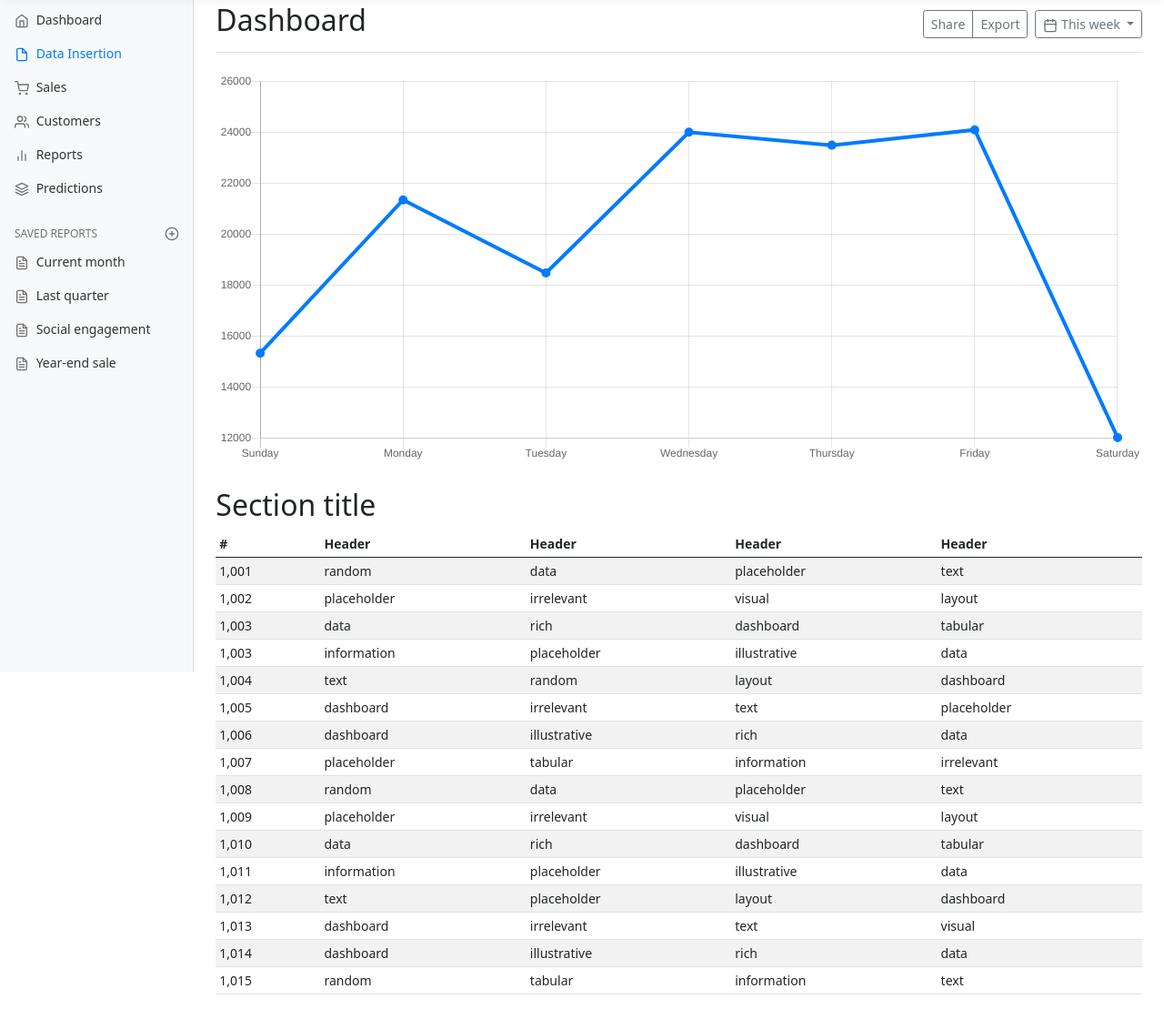
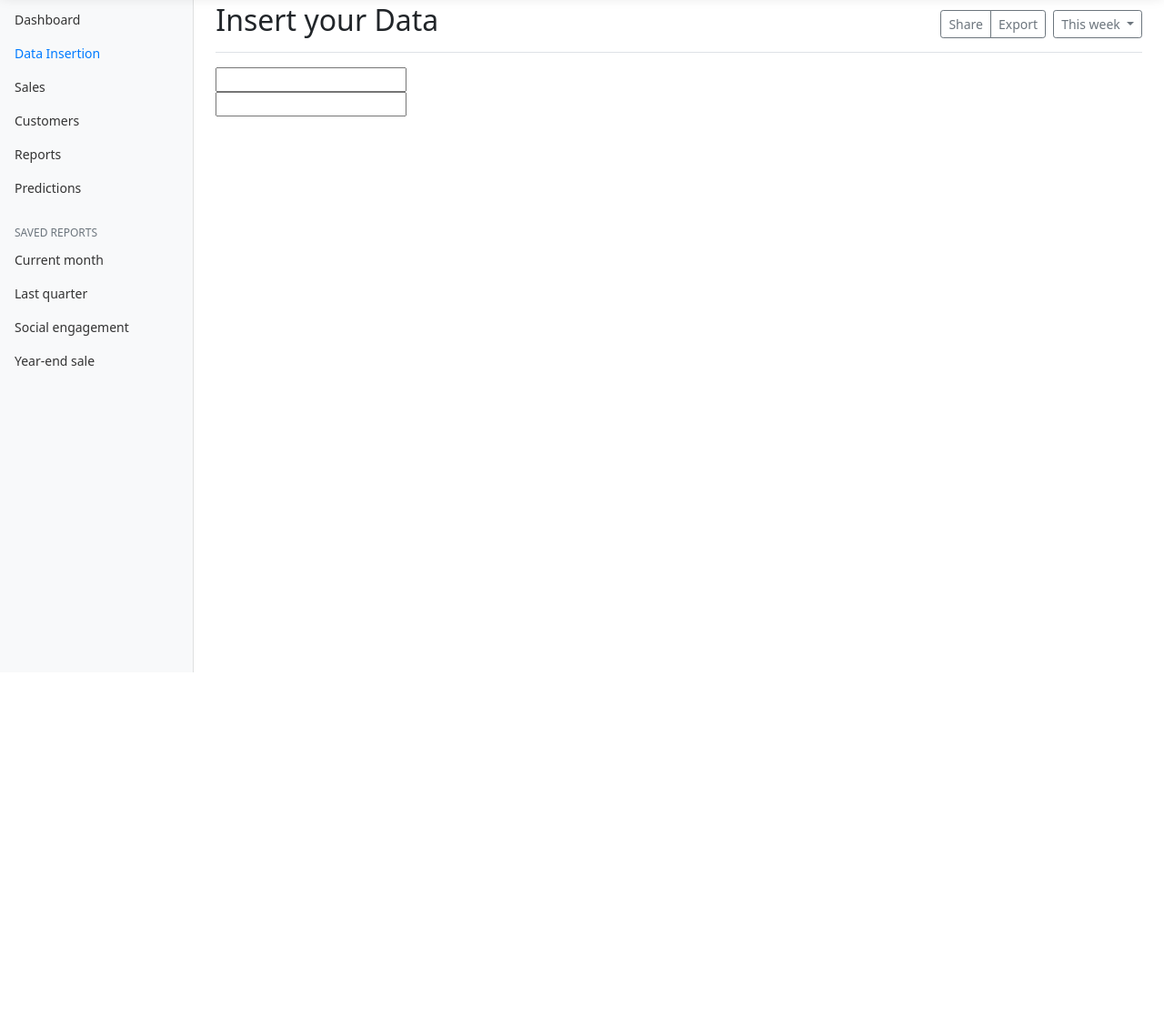
Before and after one commit to LeoDiam/Delphis_App_Demo, a plain HTML site: page dataInsertion.html in a window 1280 px wide. Shown: the part 61-1170 px from the top of the page at 91% size. After the commit the page ends 800 px from the top, so only its background shows below. Drawn offline with Linux system fonts and the light colour scheme.

Commit message:
insert data just what to be filled from form, and maybe other nice stuff needed

```diff
--- a/dataInsertion.html
+++ b/dataInsertion.html
@@ -140,158 +140,32 @@
 
         <main class="col-md-9 ms-sm-auto col-lg-10 px-md-4">
             <div class="d-flex justify-content-between flex-wrap flex-md-nowrap align-items-center pt-3 pb-2 mb-3 border-bottom">
-                <h1 class="h2">Dashboard</h1>
+                <h1 class="h2">Insert your Data</h1>
                 <div class="btn-toolbar mb-2 mb-md-0">
                     <div class="btn-group me-2">
                         <button type="button" class="btn btn-sm btn-outline-secondary">Share</button>
                         <button type="button" class="btn btn-sm btn-outline-secondary">Export</button>
                     </div>
                     <button type="button" class="btn btn-sm btn-outline-secondary dropdown-toggle">
-                        <span data-feather="calendar"></span>
+                        <span data-feather="data-feather"></span>
                         This week
                     </button>
                 </div>
             </div>
+            <div class="table-responsive">
+                <form>
+<!--                    <input type="radio" name="name" value="1" checked="checked" />-->
+                    <input name="bar" value="" />
+                    <br>
+                    <input name="bar" value="" />
+                </form>
+            </div>
 
-            <canvas class="my-4 w-100" id="myChart" width="900" height="380"></canvas>
-
-            <h2>Section title</h2>
-            <div class="table-responsive">
-                <table class="table table-striped table-sm">
-                    <thead>
-                    <tr>
-                        <th>#</th>
-                        <th>Header</th>
-                        <th>Header</th>
-                        <th>Header</th>
-                        <th>Header</th>
-                    </tr>
-                    </thead>
-                    <tbody>
-                    <tr>
-                        <td>1,001</td>
-                        <td>random</td>
-                        <td>data</td>
-                        <td>placeholder</td>
-                        <td>text</td>
-                    </tr>
-                    <tr>
-                        <td>1,002</td>
-                        <td>placeholder</td>
-                        <td>irrelevant</td>
-                        <td>visual</td>
-                        <td>layout</td>
-                    </tr>
-                    <tr>
-                        <td>1,003</td>
-                        <td>data</td>
-                        <td>rich</td>
-                        <td>dashboard</td>
-                        <td>tabular</td>
-                    </tr>
-                    <tr>
-                        <td>1,003</td>
-                        <td>information</td>
-                        <td>placeholder</td>
-                        <td>illustrative</td>
-                        <td>data</td>
-                    </tr>
-                    <tr>
-                        <td>1,004</td>
-                        <td>text</td>
-                        <td>random</td>
-                        <td>layout</td>
-                        <td>dashboard</td>
-                    </tr>
-                    <tr>
-                        <td>1,005</td>
-                        <td>dashboard</td>
-                        <td>irrelevant</td>
-                        <td>text</td>
-                        <td>placeholder</td>
-                    </tr>
-                    <tr>
-                        <td>1,006</td>
-                        <td>dashboard</td>
-                        <td>illustrative</td>
-                        <td>rich</td>
-                        <td>data</td>
-                    </tr>
-                    <tr>
-                        <td>1,007</td>
-                        <td>placeholder</td>
-                        <td>tabular</td>
-                        <td>information</td>
-                        <td>irrelevant</td>
-                    </tr>
-                    <tr>
-                        <td>1,008</td>
-                        <td>random</td>
-                        <td>data</td>
-                        <td>placeholder</td>
-                        <td>text</td>
-                    </tr>
-                    <tr>
-                        <td>1,009</td>
-                        <td>placeholder</td>
-                        <td>irrelevant</td>
-                        <td>visual</td>
-                        <td>layout</td>
-                    </tr>
-                    <tr>
-                        <td>1,010</td>
-                        <td>data</td>
-                        <td>rich</td>
-                        <td>dashboard</td>
-                        <td>tabular</td>
-                    </tr>
-                    <tr>
-                        <td>1,011</td>
-                        <td>information</td>
-                        <td>placeholder</td>
-                        <td>illustrative</td>
-                        <td>data</td>
-                    </tr>
-                    <tr>
-                        <td>1,012</td>
-                        <td>text</td>
-                        <td>placeholder</td>
-                        <td>layout</td>
-                        <td>dashboard</td>
-                    </tr>
-                    <tr>
-                        <td>1,013</td>
-                        <td>dashboard</td>
-                        <td>irrelevant</td>
-                        <td>text</td>
-                        <td>visual</td>
-                    </tr>
-                    <tr>
-                        <td>1,014</td>
-                        <td>dashboard</td>
-                        <td>illustrative</td>
-                        <td>rich</td>
-                        <td>data</td>
-                    </tr>
-                    <tr>
-                        <td>1,015</td>
-                        <td>random</td>
-                        <td>tabular</td>
-                        <td>information</td>
-                        <td>text</td>
-                    </tr>
-                    </tbody>
-                </table>
-            </div>
         </main>
     </div>
 </div>
 
 
 <script src="js/bootstrap.bundle.min.js"></script>
-
-<script src="js/feather.min.js"></script>
-<script src="js/Chart.min.js"></script>
-<script src="js/dashboard.js"></script>
 </body>
 </html>
```
